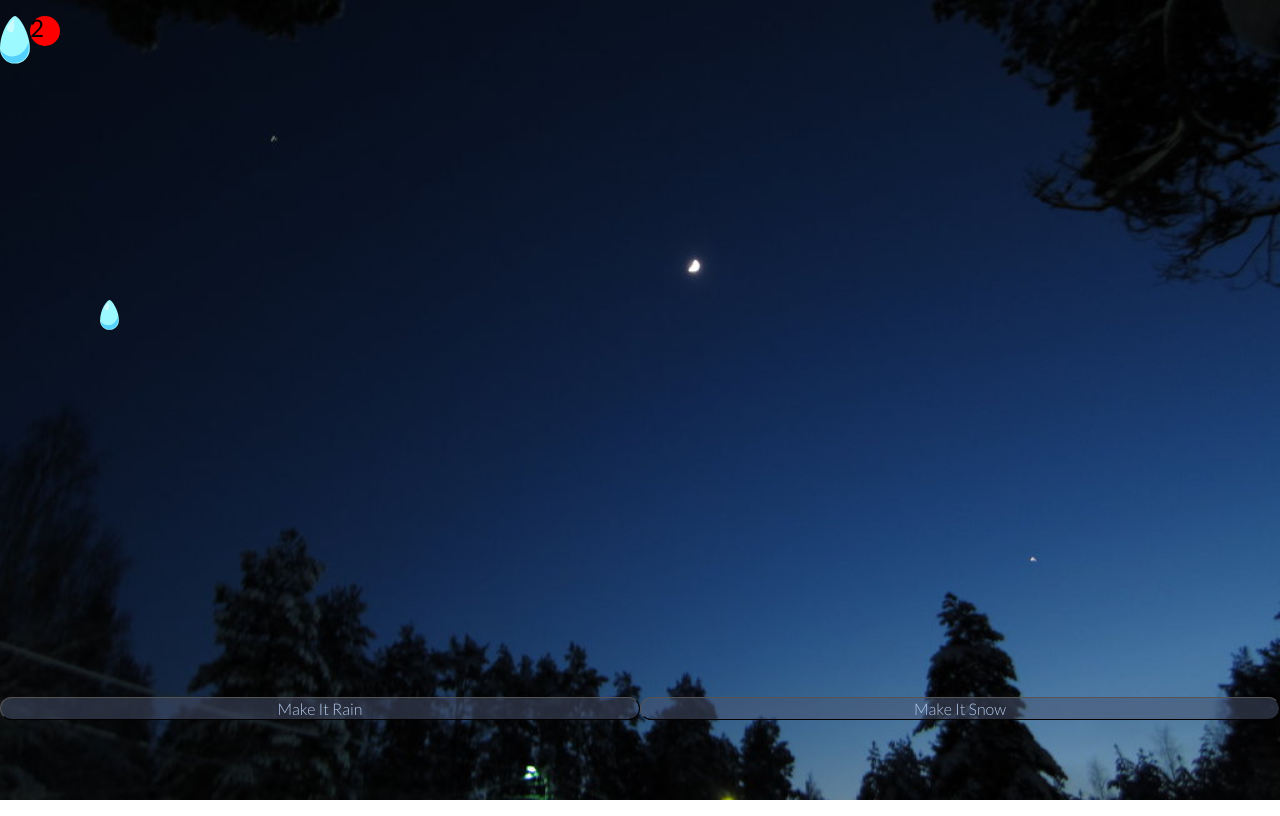
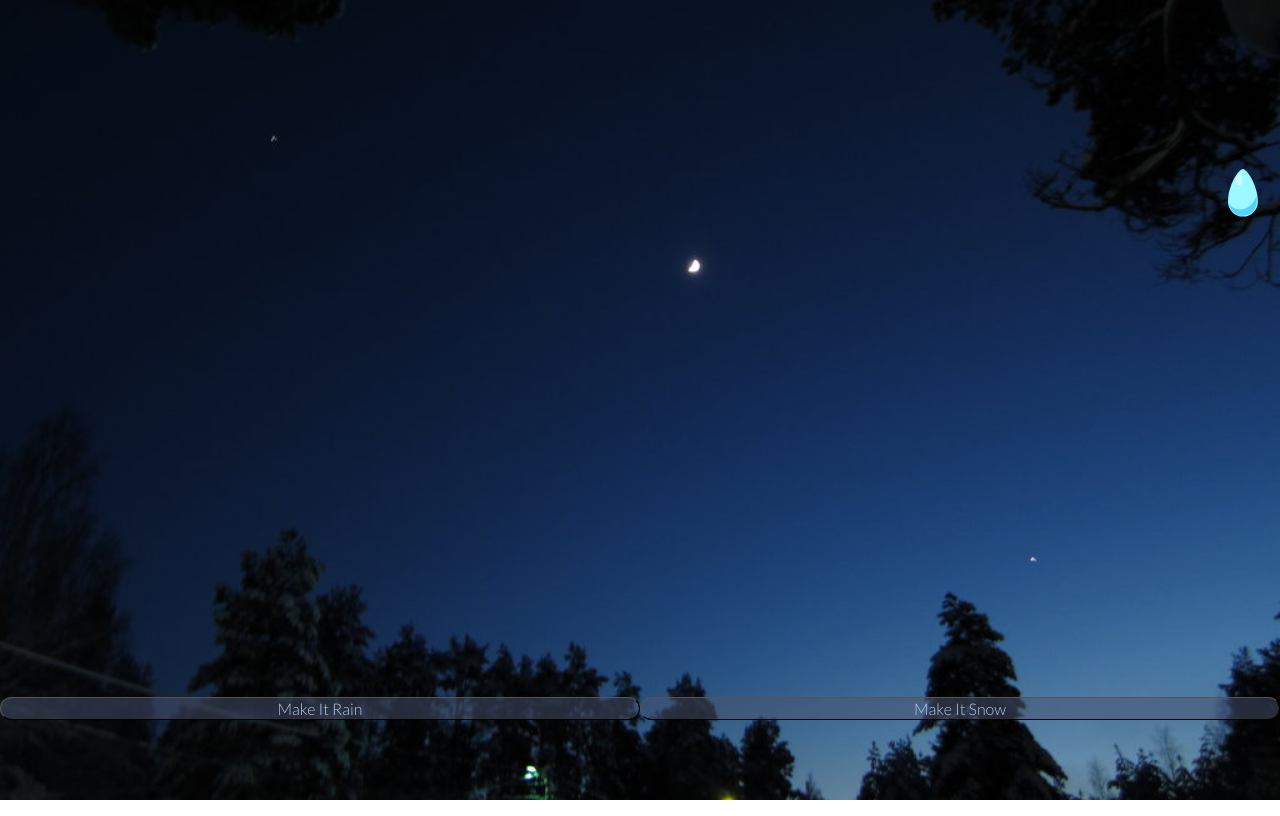
Before and after one commit to cfsanderson/make-it-rain, a website: page public/index.html in a window 1280 px wide. Both pictures are taken after a click on the button "Make It Rain". Drawn offline with Linux system fonts and the light colour scheme.

Commit message:
the drops are falling

```diff
--- a/public/index.html
+++ b/public/index.html
@@ -5,7 +5,6 @@
     <meta name="viewport" content="width=device-width, user-scalable=no, minimum-scale=1.0, maximum-scale=1.0">
     <title>make-it-rain</title>
     <link rel="stylesheet" href="/screen.css">
-    <link rel="stylesheet" href="path/to/font-awesome/css/font-awesome.min.css">
     <link href="https://fonts.googleapis.com/css?family=Lato:100,300,400|Roboto:100,300,400,500" rel="stylesheet">
   </head>
   <body>
@@ -17,8 +16,8 @@
     <section>
       <button class="makeItSnow">Make It Snow</button>
     </section>
-    <div class="drop1" name="box"></div>
-    <div class="box2" name="box">2</div>
+    <!-- <div class="drop1" name="box"></div>
+    <div class="box2" name="box">2</div> -->
     <script src="/main.js" charset="utf-8"></script>
   </body>
 </html>
--- a/public/main.js
+++ b/public/main.js
@@ -1,35 +1,19 @@
 const $ = s => document.querySelector(s)
 const $$ = s => document.querySelectorAll(s)
 
-// create the precipitation on button click
+// CreateDrop function:
+//   Create a new drop
+//   Append it to the drops container
 
 const createDrops = () => {
   console.log('drops')
   const createLi = document.createElement('li')
+  createLi.style.top = '0px'
+  createLi.style.left = `${Math.round(document.body.clientWidth * Math.random())}px`
   const createFigure = document.createElement('figure')
   createLi.appendChild(createFigure)
   createFigure.className = 'newDrops'
   $('ul.drops').appendChild(createLi)
-  const falling = () => {
-    console.log('falling')
-  }
-
-  // $('.newDrops')
-  //
-  // setInterval(() => {
-  //   box.style.top = '-50px' // moves it -50px from the top, off the page
-  //   box.style.left = '100px' // moves it left 100px
-  // }, 12000) // 12000 sets the amount of falling time
-  //
-  // const animate = () => {
-  //   box.style.top = `${parseInt(box.style.top) + 2}px` // controls the rate of fall
-  // }
-  //
-  // setInterval(animate, 16.66)
-  //
-  // setTimeout(() => {
-  //   box.style.backgroundColor = 'green'
-  // }, 5000)
 }
 
 const createFlakes = () => {
@@ -41,72 +25,42 @@ const createFlakes = () => {
   $('ul.flakes').appendChild(li)
 }
 
-// listen for button clicks
+// Animate function:
+//   For every drop in the drops container,
+//     Increase it's 'top' property
+
+// const animate = () => {
+//   console.log('animate')
+//   createLi.style.top = `${parseInt(createLi.style.top) + 1}px` // controls the rate of fall
+// }
+
+// setInterval(() => {
+//   createLi.style.top = '-50px' // moves it -50px from the top, off the page
+//   createLi.style.left = '100px' // moves it left 100px should be randomized
+// }, 5000) // sets the reset time
+//
+// setInterval(animate, 16.66) // sets the interval for when we call animal again
+
+// Main function:
+//   When a button is clicked, call CreateDrop function
+//   At an interval, call Animate function
+
+const animate = () => {
+  const drops = $$('.drops li')
+  for (var i = 0; i < drops.length; i++) {
+    drops[i].style.top = `${parseInt(drops[i].style.top) + 1}px`
+  }
+}
 
 const main = () => {
   $('button.makeItRain').addEventListener('click', createDrops)
   $('button.makeItSnow').addEventListener('click', createFlakes)
+
+  setInterval(animate, 16.6) // sets the reset time
+
+  // setInterval(animate, 16.66) // sets the interval for when we call animal again
 }
 
-const box = $('.drop1')
-
-setInterval(() => {
-  box.style.top = '-50px' // moves it -50px from the top, off the page
-  box.style.left = '100px' // moves it left 100px should be randomized
-}, 5000) // sets the reset time
-
-const animal = () => {
-  box.style.top = `${parseInt(box.style.top) + 2}px` // controls the rate of fall
-}
-
-setInterval(animal, 16.66) // sets the interval for when we call animal again
-
-setTimeout(() => {
-  // box.style.backgroundColor = 'green'
-}, 1000)
+// When document is ready, call Main function
 
 document.addEventListener('DOMContentLoaded', main)
-
-// make a raindrop "pop" into existence at a random (math.random?) place on the x axis at top of the page
-
-// and drop off the visible portion of the page with increasing velocity
-// set timeout on 'click' and 'doubleclick' event listeners to change from raindrop to snowflake?
-// get a random
-
-// const update = () => {
-//   const hue = qs('input[name=hue]').value
-//   const saturation = qs('input[name=saturation]').value
-//   const lightness = qs('input[name=lightness]').value
-//   const alpha = qs('input[name=alpha]').value
-//   const hsla = `hsla(${hue}, ${saturation}%, ${lightness}%, ${alpha})`
-//   qs('h2').textContent = hsla
-//   qs('.picker figure').style.backgroundColor = hsla
-// }
-//
-// const randomize = () => {
-//   qs('input[name=hue]').value = Math.round(Math.random() * 360)
-//   qs('input[name=saturation]').value = Math.round(Math.random() * 100)
-//   qs('input[name=lightness]').value = Math.round(Math.random() * 100)
-//   qs('input[name=alpha]').value = 1
-//   update()
-// }
-//
-// const save = () => {
-//   const rain = $('button[name=makerain]').value
-//   const hsla = `hsla(${hue}, ${saturation}%, ${lightness}%, ${alpha})`
-//   const li = document.createElement('li')
-//   const figure = document.createElement('figure')
-//   figure.style.backgroundColor = hsla
-//   li.appendChild(figure)
-//   qs('ul.library').appendChild(li)
-// }
-//
-// const main = () => {
-//   const inputs = qsa('.picker input')
-//   for (var i = 0; i < inputs.length; i++) {
-//     inputs[i].addEventListener('input', update)
-//   }
-//   qs('.actions .random').addEventListener('click', randomize)
-//   qs('.actions .save').addEventListener('click', save)
-//   update()
-// }
--- a/public/screen.css
+++ b/public/screen.css
@@ -34,8 +34,11 @@ ul {
   padding-left: 0;
 }
 
+.drops li {
+  position: absolute;
+}
+
 .drops figure {
-  position: absolute;
   margin: 0;
   width: 30px;
   height: 50px;
```
